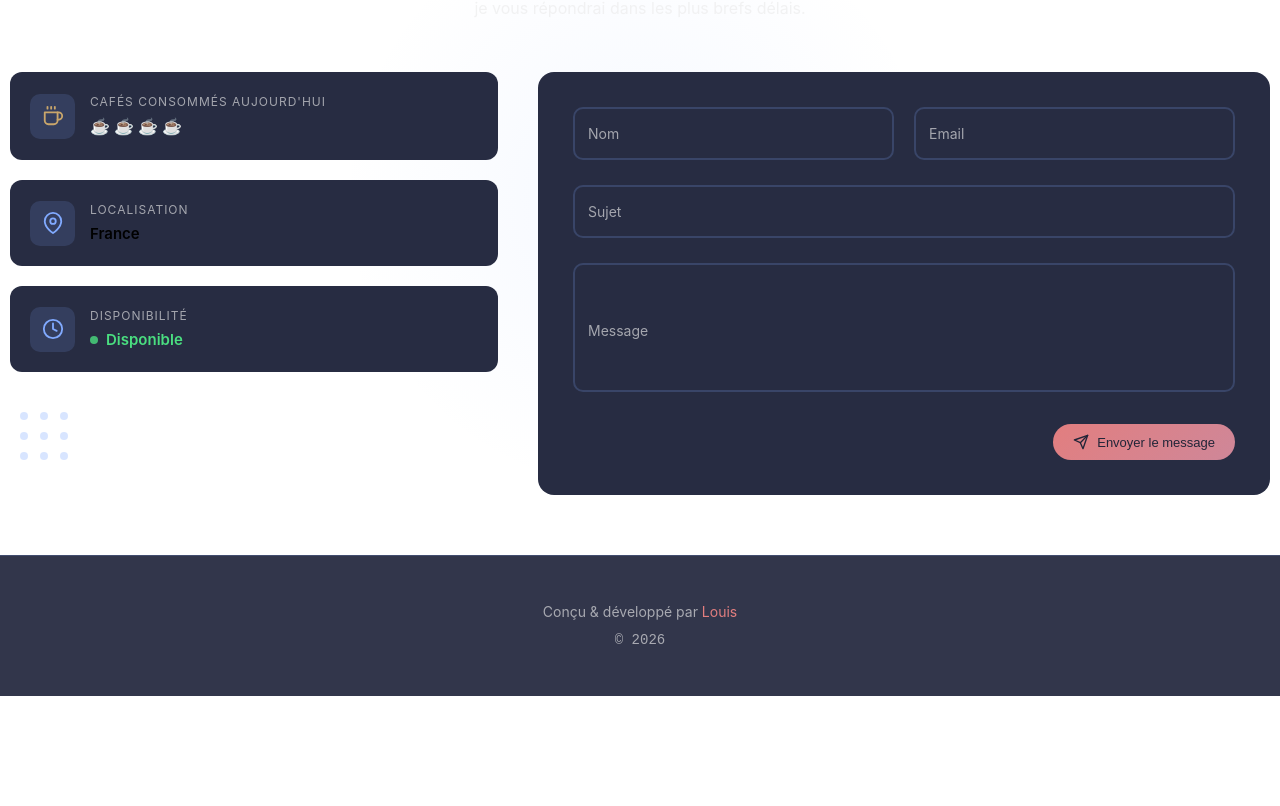
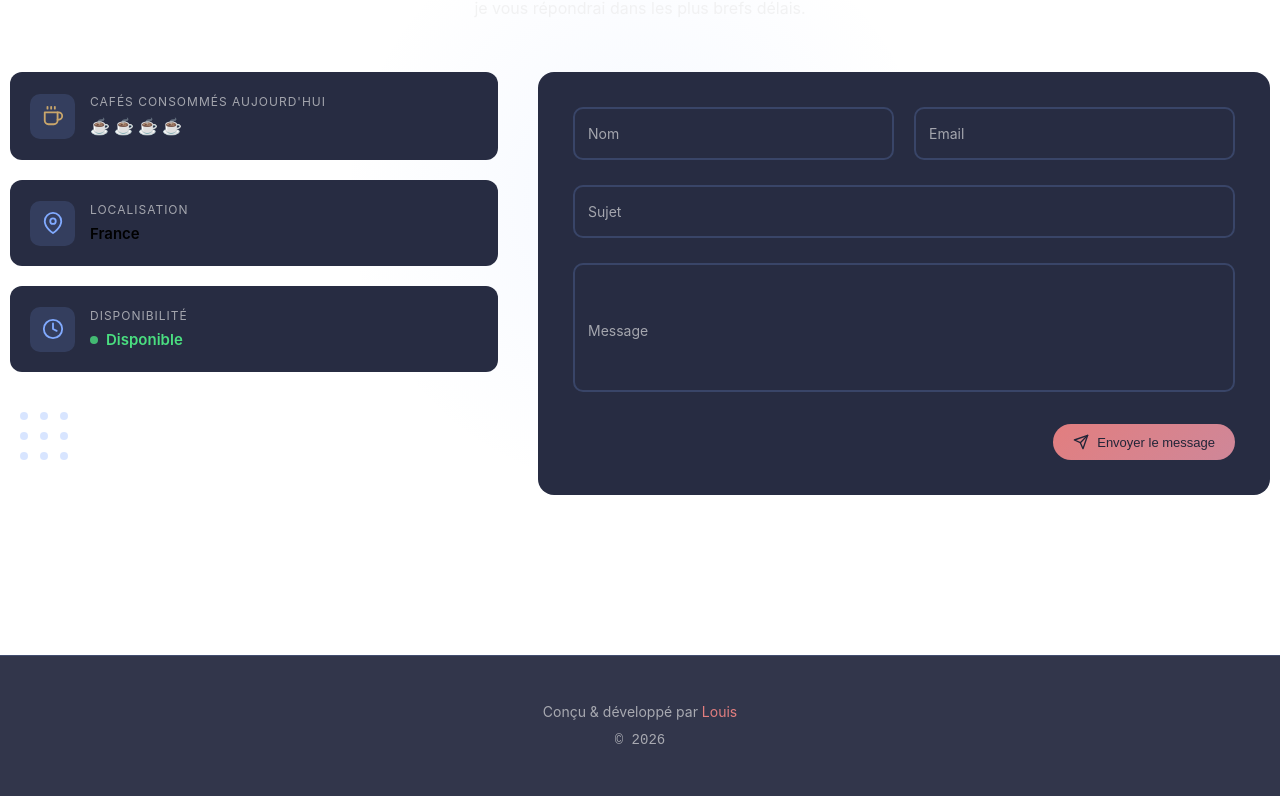
Before and after one commit to GenXwater/Portefolio, a Vue app: page /contact in a window 1280 px wide. Shown: the part 267-1073 px from the top of the page. Before the commit the page ends 973 px from the top, so only its background shows below. Built offline with nearby package versions, Linux system fonts and the light colour scheme.

Commit message:
fix: remove compact margin adjustment from footer styles

```diff
--- a/src/components/Footer.vue
+++ b/src/components/Footer.vue
@@ -28,10 +28,6 @@
         background: color-mix(in srgb, var(--vt-c-custom-dark-1) 90%, var(--vt-c-custom-text-1) 5%);
     }
 
-    .footer-wrapper.compact {
-        margin-top: auto;
-    }
-
     .footer-content {
         max-width: 1280px;
         margin: 0 auto;
```
